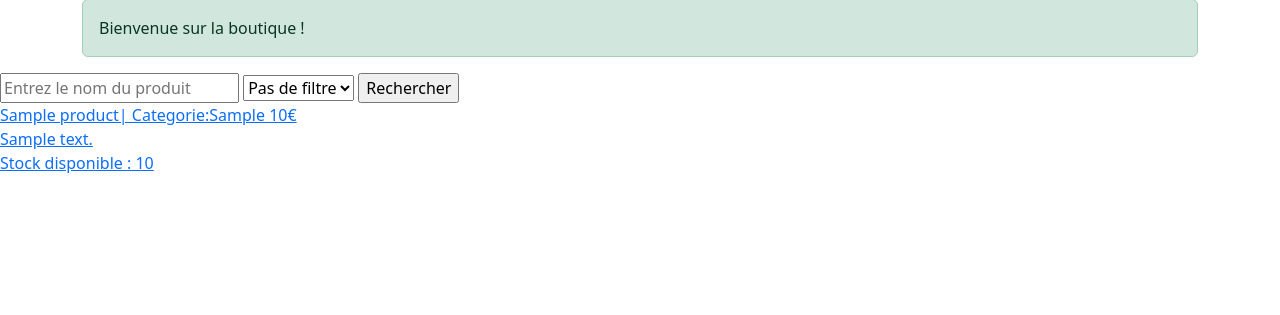
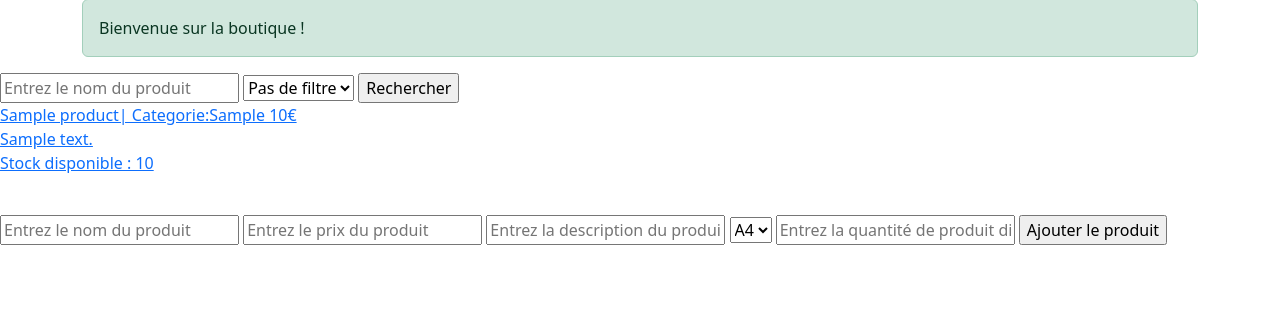
Before and after one commit to Tompi01/Semaine-BDD-PHP, a PHP site: page /public/index.php in a window 1280 px wide. Shown: the part 121-436 px from the top of the page. Run offline with PHP 8.4, Linux system fonts and the light colour scheme; the visitor is signed in with stand-in values (Sample User, id 1); tables that the repository leaves empty or names only in its code hold one stand-in row (values such as "Sample post").

Commit message:
add product admin completed

```diff
--- a/public/actions/login.php
+++ b/public/actions/login.php
@@ -52,6 +52,8 @@ require_once __DIR__ . '/../../src/init.php';
         $_SESSION["user_id"] = $info_login['id'];
         $_SESSION["username"] = $info_login['username'];
         $_SESSION["email"] = $info_login['email'];
+        $_SESSION["role"] = $info_login['role'];
+        // var_dump($_SESSION["role"],$info_login['role']);
         header("Location: /index.php");
         die();
     }
--- /dev/null
+++ b/public/actions/newproduct.php
@@ -0,0 +1,19 @@
+<?php
+if (isset($_POST['price'])) {
+    $_POST['price']= floatval($_POST['price']);
+    if (!is_double($_POST['price'])) {
+        $_SESSION['error_message'] = 'Rentrez un nombre au format "XXX.XX"';
+        die(); // stop execution du script
+    }
+}
+if (isset($_POST['stock'])) {
+    $_POST['stock']= intval($_POST['stock'],$base = 10);
+    if (!is_int($_POST['stock'])) {
+        $_SESSION['error_message'] = 'Rentrez un nombre entier';
+        die(); // stop execution du script
+    }
+}
+if (isset($_POST['name'])) {
+    $st2 = $pdo->prepare('INSERT INTO product(name, price, description, category,stock) VALUES(?, ?, ?, ?,?)');
+    $st2->execute([$_POST['name'], $_POST['price'], $_POST['description'], $_POST['category'], $_POST['stock']]);
+}
--- a/public/index.php
+++ b/public/index.php
@@ -1,13 +1,15 @@
 <?php
 require_once __DIR__ . '/../src/init.php';
 require_once __DIR__ . '/actions/search.php';
-if(!isset($_POST['search'])){
+require_once __DIR__ . '/actions/newproduct.php';
+if (!isset($_POST['search'])) {
     $_POST['search'] = "";
-
 }
-if(!isset($_POST['filter'])){
+if (!isset($_POST['filter'])) {
     $_POST['filter'] = "";
-
+}
+if (!isset($_SESSION['role'])) {
+    $_SESSION['role'] = "user";
 }
 ?>
 <!DOCTYPE html>
@@ -34,7 +36,7 @@ if(!isset($_POST['filter'])){
         </div>
     </div>
 
-    <form  action="search.php" method="post">
+    <form action="search.php" method="post">
         <div>
             <input type="text" name="search" id="search" placeholder="Entrez le nom du produit">
             <select name="filter" id="filter">
@@ -47,13 +49,30 @@ if(!isset($_POST['filter'])){
         </div>
     </form>
     <?php
-        if ($_POST['search'] == "" && $_POST['filter'] == "") {
-            echo displayAllProduct();
-        }
-        else{
-           echo displaySearchedProduct($_POST['filter']);
-        }
-    ?>
+    if ($_POST['search'] == "" && $_POST['filter'] == "") {
+        echo displayAllProduct();
+    } else {
+        echo displaySearchedProduct($_POST['filter']);
+    }
+
+
+
+    if ($_SESSION['role'] == 'admin') { ?>
+        <form action="newproduct.php" method="post">
+            <input type="text" name="name" required="required" placeholder="Entrez le nom du produit">
+            <input type="text" name="price" required="required" placeholder="Entrez le prix du produit">
+            <input type="text" name="description" required="required" placeholder="Entrez la description du produit">
+            <select name="category" id="category">
+                <option value="A4">A4</option>
+                <option value="A3">A3</option>
+                <option value="A2">A2</option>
+            </select>
+            <input type="text" name="stock" required="required" placeholder="Entrez la quantité de produit dispo">
+            <input type="submit" name="submit" value="Ajouter le produit" href="">
+
+
+        </form>
+    <?php } ?>
 
 
 </body>
```
